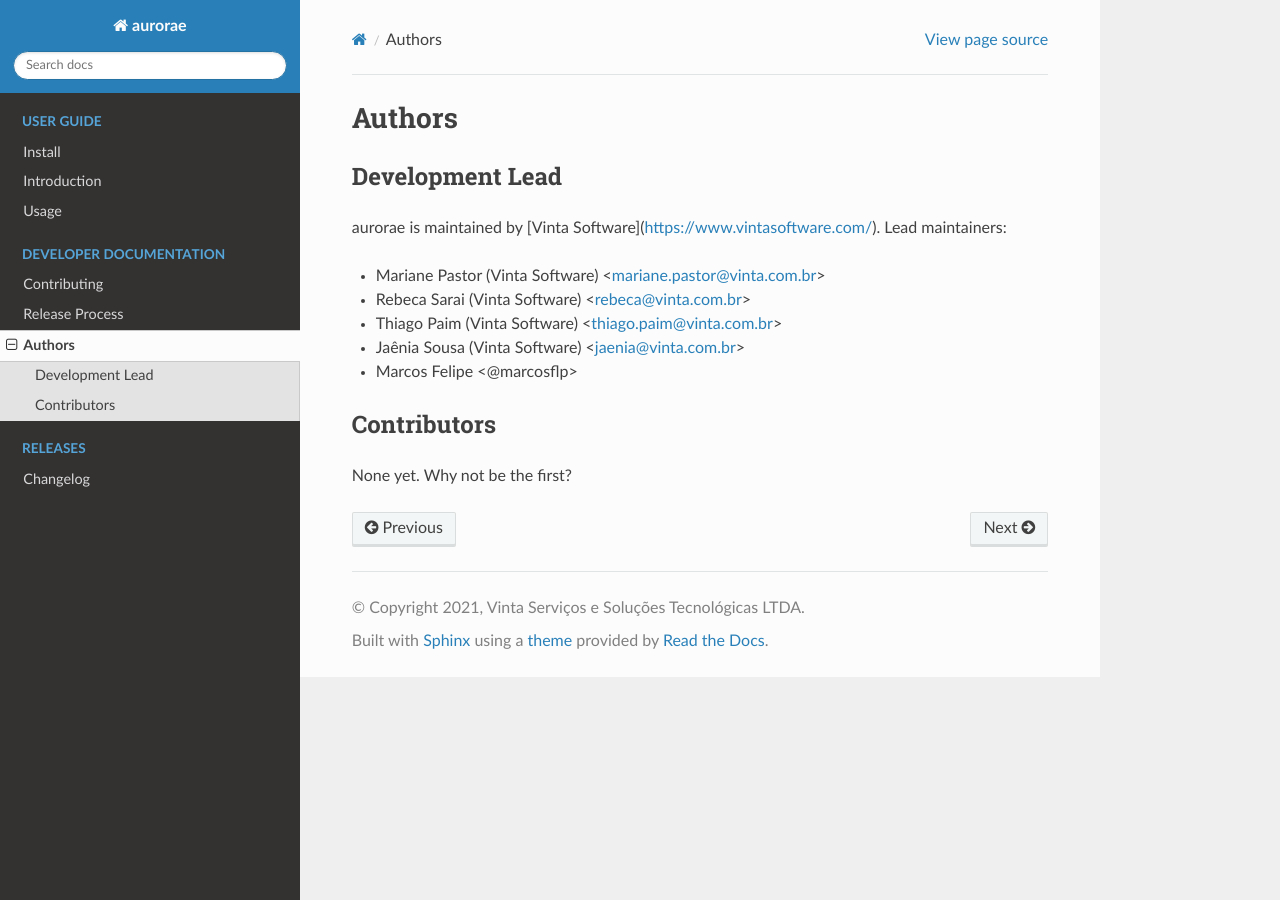
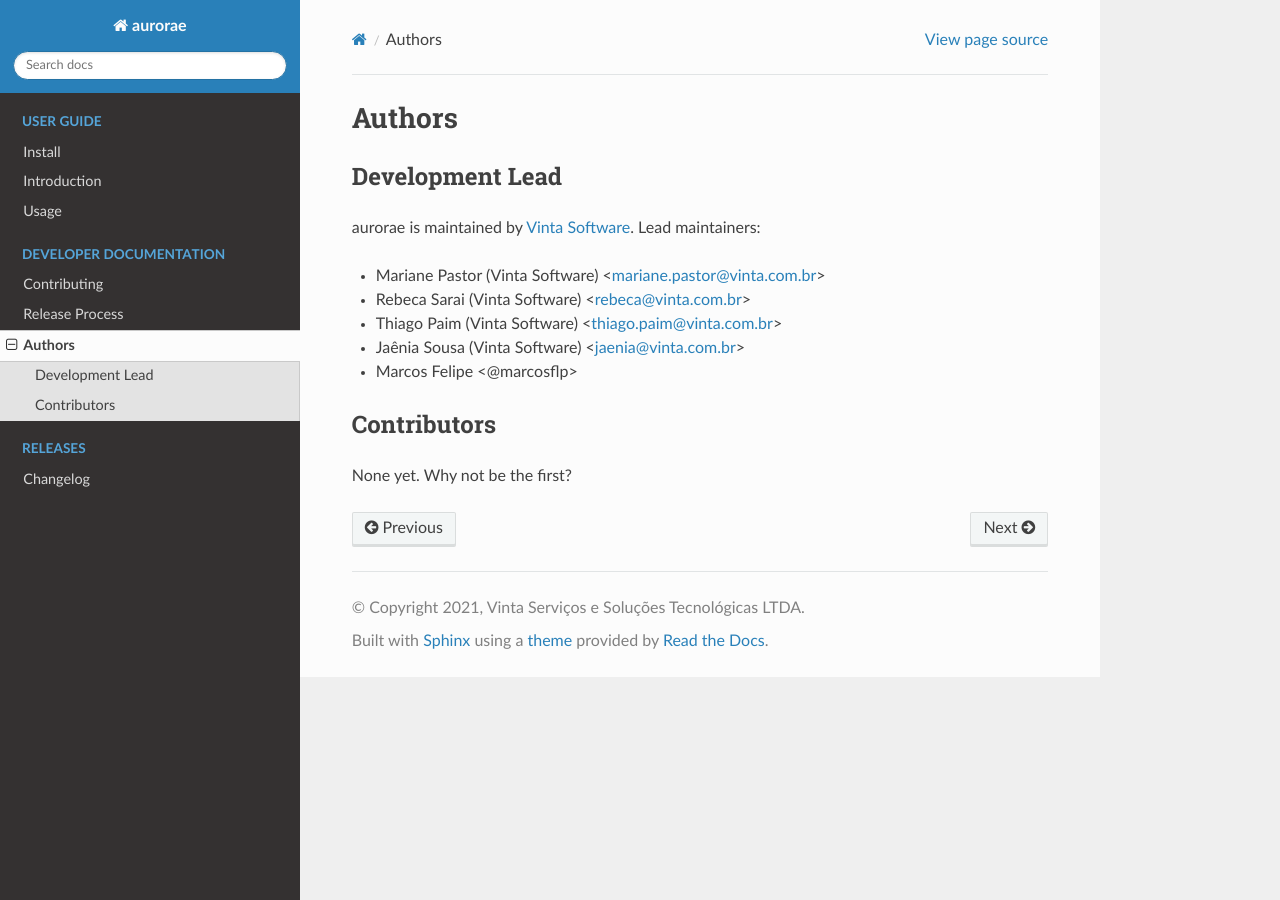
Before and after one commit to vintasoftware/aurorae, a Sphinx documentation site: the page built from docs/dev/authors.rst, in a window 1280 px wide. Built offline with Sphinx 7.4.7 and the Read the Docs theme 2.0.0, drawn with Linux system fonts in a browser that asks for light colours.

Commit message:
Format authors file

```diff
--- a/docs/dev/authors.rst
+++ b/docs/dev/authors.rst
@@ -4,7 +4,7 @@ Authors
 Development Lead
 ----------------
 
-aurorae is maintained by [Vinta Software](https://www.vintasoftware.com/). Lead maintainers:
+aurorae is maintained by `Vinta Software <https://www.vintasoftware.com/>`_. Lead maintainers:
 
 * Mariane Pastor (Vinta Software) <mariane.pastor@vinta.com.br>
 * Rebeca Sarai (Vinta Software) <rebeca@vinta.com.br>
```
